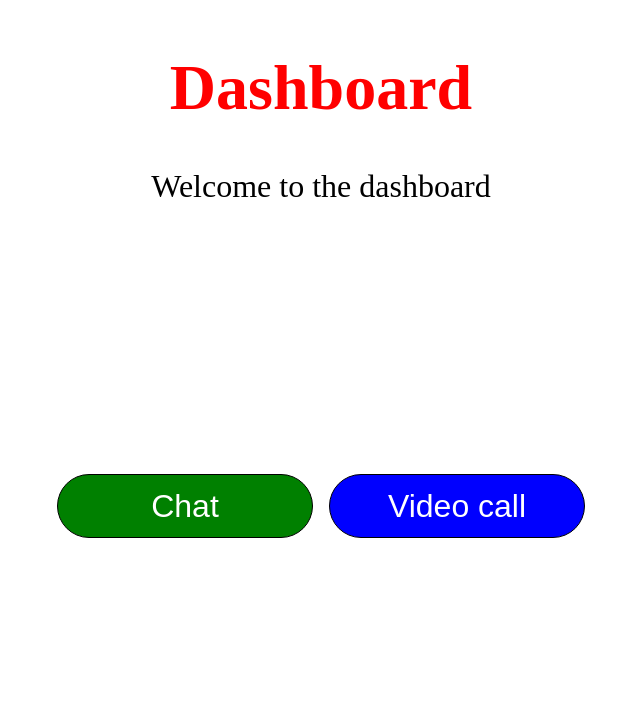
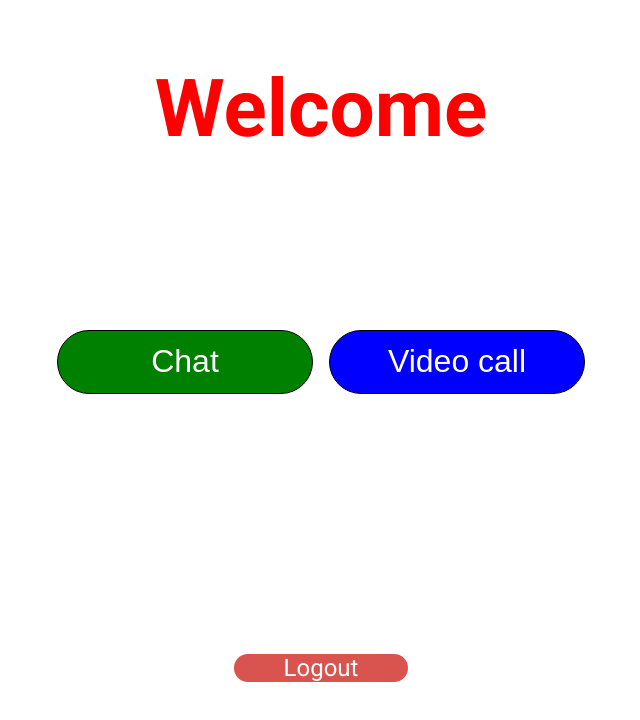
Before and after one commit to Carlosmtp/Videoconferencia, a React (Create React App) app: page /dashboard in a window 1280 px wide. Shown: the top 720 px of the page, without its empty margins (319-959 px from the left). Built offline with nearby package versions, Linux system fonts and the light colour scheme; no server answers.

Commit message:
Closes #5 - Auth with firebase finished

```diff
--- a/src/context/AuthContext.tsx
+++ b/src/context/AuthContext.tsx
@@ -1,19 +1,18 @@
-// AuthContext.tsx
 import React, { createContext, useContext, useEffect, useState, ReactNode } from "react";
 import { onAuthStateChanged, GoogleAuthProvider, signInWithPopup, signOut } from "firebase/auth";
 import { auth } from "../firebase/firebase.config.ts";
 
-// Define the User type or import it if it's defined elsewhere
 interface User {
     uid: string;
     email: string | null;
     displayName: string | null;
-    // Add other fields as needed
+    photoURL: string | null;
 }
 
 interface AuthContextType {
     userLogged: User | null;
     loginWithGoogle: () => Promise<{ success: boolean, user?: User, error?: any }>;
+    logout: () => Promise<{ success: boolean, error?: any }>;
 }
 
 export const authContext = createContext<AuthContextType | undefined>(undefined);
@@ -61,7 +60,7 @@ export function AuthProvider({ children }: AuthProviderProps) {
     }
 
     return (
-        <authContext.Provider value={{ userLogged, loginWithGoogle }}>
+        <authContext.Provider value={{ userLogged, loginWithGoogle, logout }}>
             {children}
         </authContext.Provider>
     );
--- a/src/pages/dashboard/Dashboard.tsx
+++ b/src/pages/dashboard/Dashboard.tsx
@@ -1,10 +1,31 @@
-import React from "react";
+import React, { useEffect } from "react";
 import { useNavigate } from "react-router-dom";
+import { useAuth } from "../../context/AuthContext.tsx";
+import "./stylesDashboard.css";
+import "../stylesGeneral.css";
 
-
+// Define el tipo para el usuario
+type UserType = {
+    displayName: string | null;
+    email: string | null;
+    photoURL: string | null;
+};
 
 export default function Dashboard() {
     const navigate = useNavigate();
+    const auth = useAuth();
+    const [valueUser, setValueUser] = React.useState<UserType | null>(null);
+
+    useEffect(() => {
+        if (auth.userLogged) {
+            const { displayName, email, photoURL } = auth.userLogged;
+            setValueUser({
+                displayName: displayName,
+                email: email,
+                photoURL: photoURL
+            });
+        }
+    }, [auth.userLogged]);
 
     const onHandleChat = () => {
         alert("We're working on it!");
@@ -14,10 +35,24 @@ export default function Dashboard() {
         navigate("/video-call");
     }
 
+    const onHandleButtonLogout = async () => {
+        try {
+            await auth.logout();
+            navigate("/");
+        } catch (error) {
+            console.error("Failed to logout:", error);
+        }
+    }
+
     return (
         <div className="container">
-            <h1 className="color-red text-align-center">Dashboard</h1>
-            <span className="text-align-center">Welcome to the dashboard</span>
+            <div className="header">
+                <h1 className="main-title">Welcome</h1>
+                {valueUser?.photoURL && (
+                    <img src={valueUser.photoURL} alt="User" className="user-photo" id="dash-user-photo"/>
+                )}
+                <span className="sub-title">{auth.userLogged?.displayName}</span>
+            </div>
             <div className="flex center-item">
                 <button onClick={onHandleChat} className="login-button background-color-green color-white">
                     Chat
@@ -26,6 +61,11 @@ export default function Dashboard() {
                     Video call
                 </button>
             </div>
+            <div className="flex center-item">
+                <button id="logout-button" onClick={onHandleButtonLogout}>
+                    Logout
+                </button>
+            </div>
         </div>
     );
 }
--- a/src/pages/dashboard/stylesDashboard.css
+++ b/src/pages/dashboard/stylesDashboard.css
@@ -0,0 +1,7 @@
+#dash-user-photo {
+    height: 100px;
+    width: 100px;
+    border-radius: 100px;
+    margin-right: 10px;
+    margin: 25px;
+}
--- a/src/pages/home/Home.tsx
+++ b/src/pages/home/Home.tsx
@@ -1,6 +1,7 @@
 import React from "react";
 import { useNavigate } from "react-router-dom";
 import "./stylesHome.css";
+import "../stylesGeneral.css";
 import { useAuth } from "../../context/AuthContext.tsx"
 import { BsGoogle } from "react-icons/bs";
 
@@ -8,8 +9,11 @@ export default function Home() {
     const navigate = useNavigate();
     const auth = useAuth();
     const onHandleLogin = async () => {
-        await auth.loginWithGoogle();
-        console.log("auth", auth);
+        await auth.loginWithGoogle().then(() => {
+            navigate("/dashboard");
+        }).catch((error) => {
+            console.log(error);
+        });
     };
 
     return (
@@ -24,7 +28,7 @@ export default function Home() {
                         <BsGoogle id="google-icon" />
                     </div>
                     <p>Login With Google</p>
-                    </div>
+                </div>
             </div>
         </div>
     );
--- a/src/pages/home/stylesHome.css
+++ b/src/pages/home/stylesHome.css
@@ -13,6 +13,7 @@
     display: flex;
     align-items: center;
     justify-content: center;
+    transition: 0.5s;
 }
 
 #login-button p {
@@ -30,29 +31,12 @@
 }
 
 #google-icon {
-    height: 24px; /* Ajusta el tamaño según sea necesario */
+    height: 24px;
     width: 24px;
 }
-
-
 
 #login-button:hover {
     background-color: #5396ee;
     box-shadow: 0px 4px 4px rgba(0, 0, 0, 0.25);
+    transition: 0.5s;
 }
-
-.main-title{
-    font-family: 'Roboto', sans-serif;
-    font-size: 5rem;
-    font-weight: 700;
-    color: #ff0000;
-    margin-bottom: 20px;
-}
-
-.sub-title{
-    font-family: 'Roboto', sans-serif;
-    font-size: 2rem;
-    font-weight: 400;
-    color: #000;
-    margin-bottom: 20px;
-}
--- a/src/pages/login/Login.tsx
+++ /dev/null
@@ -1,51 +0,0 @@
-import React, { useRef } from "react";
-import "./stylesLogin.css";
-import { useNavigate } from "react-router-dom";
-
-export default function Login() {
-    const { setUser } = useUser();
-    const emailRef = useRef<HTMLInputElement>(null);
-    const passwordRef = useRef<HTMLInputElement>(null);
-
-    const navigate = useNavigate();
-
-    const onHandleLogin = () => {
-        const introducedEmail = emailRef.current?.value || "";
-        const introducedPassword = passwordRef.current?.value || "";
-
-        setUser({
-            email: introducedEmail,
-            password: introducedPassword
-        });
-
-        if (introducedEmail === "" || introducedPassword === "") {
-            alert("Email and password are required");
-        } else if (introducedEmail === "user1@gmail.com" && introducedPassword === "pass1") {
-            navigate("/dashboard");
-        } else {
-            alert("Invalid email or password");
-        }
-    };
-
-    const onHandleRegister = () => {
-        navigate("/register", {
-            state: { firstTime: true }
-        });
-    };
-
-    return (
-        <div className="container">
-            <h1 className="color-red text-align-center">Login</h1>
-            <span className="text-align-center">Please login to continue</span>
-            <form className="container center-item login-form">
-                <input ref={emailRef} type="text" placeholder="email"/>
-                <input ref={passwordRef} type="password" placeholder="password"/>
-                <button onClick={onHandleLogin} className="login-button color-white background-color-blue">Login</button>
-            </form>
-            <div className="container center-item">
-                <span>Don't have an account yet?</span>
-                <button onClick={onHandleRegister} className="login-button color-white background-color-green">Register</button>
-            </div>
-        </div>
-    );
-}
--- a/src/pages/login/stylesLogin.css
+++ /dev/null
@@ -1,16 +0,0 @@
-.login-form{
-    display: flex;
-    justify-content: center;
-    align-items: center;
-    /* flex-grow: 2; */
-}
-
-.login-form input{
-    width: 100%;
-    max-width: 20rem;
-    max-height: 2rem;
-    margin: 0.5rem 0;
-    padding: 0.5rem;
-    border: 1px solid #a0a0a0;
-    border-radius: 0.5rem;
-}
--- /dev/null
+++ b/src/pages/stylesGeneral.css
@@ -0,0 +1,38 @@
+.main-title{
+    font-family: 'Roboto', sans-serif;
+    font-size: 5rem;
+    font-weight: 700;
+    color: #ff0000;
+    margin-bottom: 20px;
+}
+
+.sub-title{
+    font-family: 'Roboto', sans-serif;
+    font-size: 2rem;
+    font-weight: 400;
+    color: #000;
+    margin-bottom: 20px;
+}
+
+#logout-button {
+    font-family: 'Roboto', sans-serif;
+    font-size: 1.5rem;
+    color: #fff;
+    background-color: #d9534f;
+    border: none;
+    border-radius: 50px;
+    cursor: pointer;
+    transition: background-color 0.3s;
+    display: flex;
+    align-items: center;
+    justify-content: center;
+    transition: 0.5s;;
+    padding: 0 50px;
+}
+
+
+#logout-button:hover {
+    background-color: #c9302c;
+    box-shadow: 0px 4px 4px rgba(0, 0, 0, 0.25);
+    transition: 0.5s;
+}
--- a/src/routes/RoutesChatEISC.tsx
+++ b/src/routes/RoutesChatEISC.tsx
@@ -1,7 +1,5 @@
 import React from "react";
 import { BrowserRouter, Route, Routes } from "react-router-dom";
-import Login from "../pages/login/Login.tsx";
-import Register from "../pages/register/Register.tsx";
 import NotFound from "../pages/not-found/NotFound.tsx";
 import Home from "../pages/home/Home.tsx";
 import Dashboard from "../pages/dashboard/Dashboard.tsx";
@@ -13,7 +11,6 @@ export default function RoutesChatEISC() {
         <BrowserRouter>
             <Routes>
                 <Route path="/" element={<Home />} />
-                <Route path="/login" element={<Login />} />
                 <Route path="/dashboard" element={<Dashboard />} />
                 <Route path="/video-call" element={<VideoCall />} />
                 <Route path="*" element={<NotFound />} />
```
